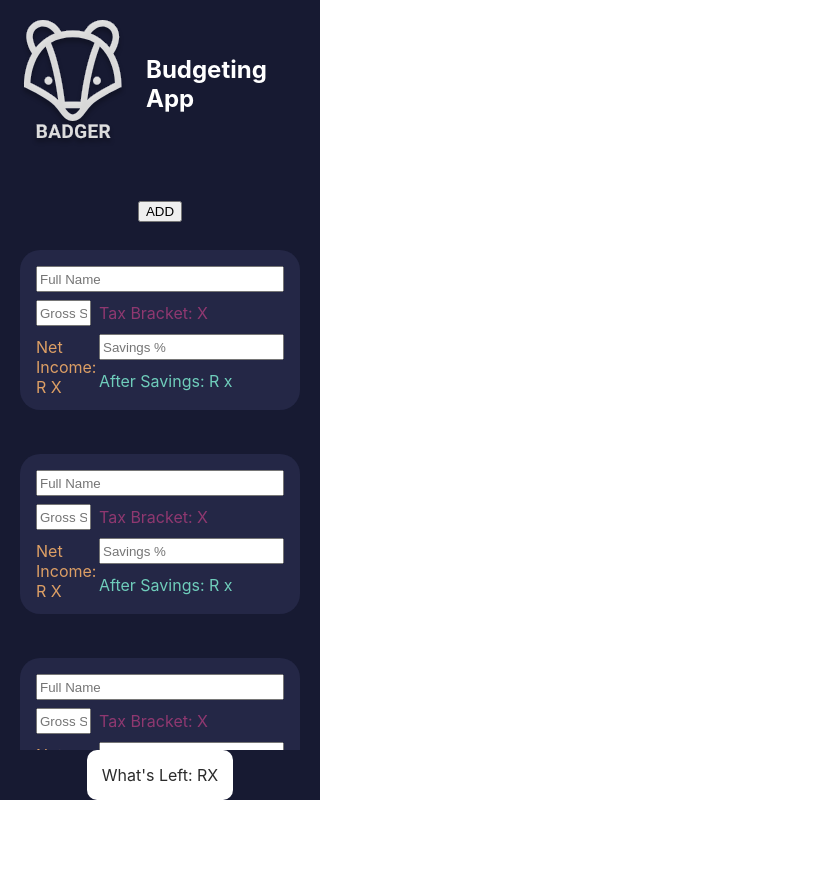
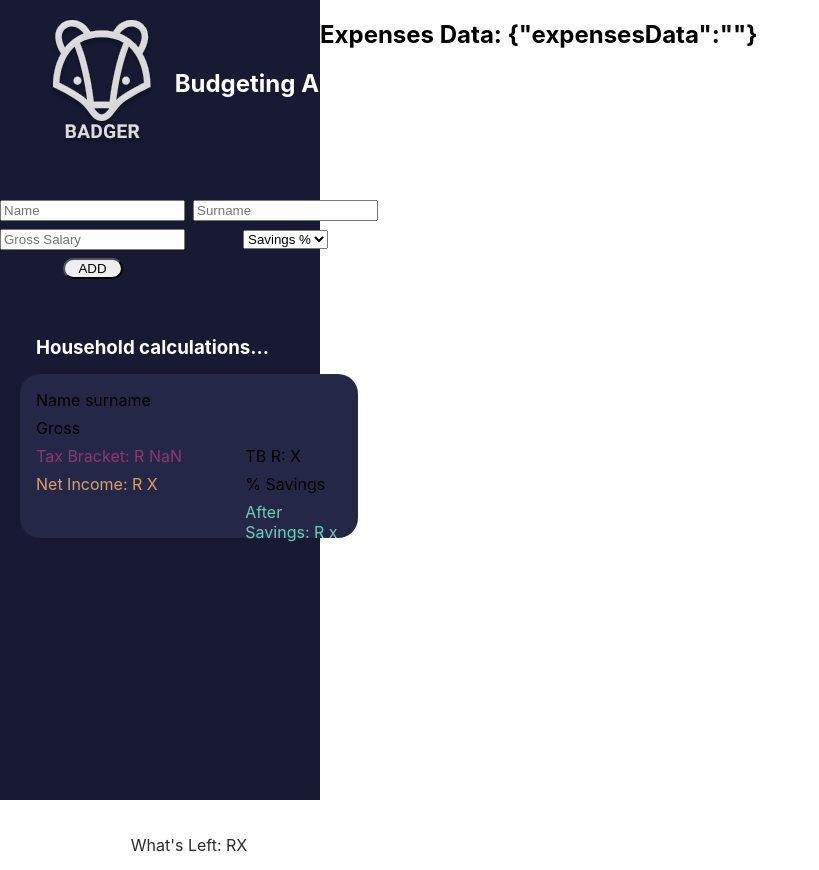
Before and after one commit to shanrescheepers/badger-budget-app, a React (Create React App) app: page / in a window 1280 px wide. Shown: the whole page, without its empty margins (0-819 px from the left). Before the commit the page ends 800 px from the top, so only its background shows below. Built offline with nearby package versions, Linux system fonts and the light colour scheme.

Commit message:
FT Income & Tax Bracket Functionality

```diff
--- a/src/App.js
+++ b/src/App.js
@@ -1,14 +1,22 @@
 import './App.css';
 import Income from './components/income/Income';
+import Expenses from './components/expenses/Expenses';
+import { useState } from 'react';
 
 function App() {
+  const [data, setData] = useState('');
+
+  const householdIncomeData = (childdata) => {
+    setData(childdata);
+  }
+
   return (
     <div className="App">
       <div>
-        <Income />
+        <Income householdIncomeData={householdIncomeData} />
       </div>
       <div className='dashboard-grid'>
-
+        <Expenses expensesData={data} />
       </div>
     </div>
   );
--- /dev/null
+++ b/src/components/expenses/Expenses.js
@@ -0,0 +1,13 @@
+import { useEffect } from "react";
+
+
+function Expenses(expensesData) {
+
+    return (
+        <section>
+            <h1>Expenses Data: {JSON.stringify(expensesData)}</h1>
+        </section>
+    );
+}
+
+export default Expenses;
--- a/src/components/income/Income.js
+++ b/src/components/income/Income.js
@@ -1,63 +1,105 @@
 import './Income.scss';
 import logo from '../../assets/badger.svg';
+import React from 'react';
+import { useState } from 'react';
 
-function Income() {
+function Income({ householdIncomeData }) {
+    // household income data kan nou inkom, maar gaan na parent toe gestuur
+    const [incomeData, setIncomeData] = useState({});
+
+    const handleSubmit = (event) => {
+        event.preventDefault();
+        calculateTax(incomeData.gross)
+    }
+
+    const handleChange = (event) => {
+        const name = event.target.name;
+        const value = event.target.value;
+        setIncomeData(values => ({ ...values, [name]: value }))
+    }
+
+    const calculateTax = (gross) => {
+        var yearlyGross = gross * 12;
+        var yearlyNet = 0;
+
+        var taxDiff = 0;
+
+        if (yearlyGross <= 226000) {
+            // tax bracket
+            yearlyNet = yearlyGross - (yearlyGross * 0.18);
+        } else if (yearlyGross <= 353100) {
+            // tax diff, enige iets meer as 226000, alles meer as dit, 26% van dit word getax.
+            taxDiff = yearlyGross - 226000;
+            taxDiff = taxDiff * 0.26;
+            yearlyNet = yearlyGross - taxDiff - 40680;
+        } else if (yearlyGross <= 488700) {
+            // tax diff, enige iets meer as 226000, alles meer as dit, 26% van dit word getax.
+            taxDiff = yearlyGross - 353101;
+            taxDiff = taxDiff * 0.31;
+            yearlyNet = yearlyGross - taxDiff - 73726;
+        } else if (yearlyGross <= 641400) {
+            // tax diff, enige iets meer as 226000, alles meer as dit, 26% van dit word getax.
+            taxDiff = yearlyGross - 488700;
+            taxDiff = taxDiff * 0.36;
+            yearlyNet = yearlyGross - taxDiff - 115762;
+        } else if (yearlyGross <= 817600) {
+            // tax diff, enige iets meer as 226000, alles meer as dit, 26% van dit word getax.
+            taxDiff = yearlyGross - 641400;
+            taxDiff = taxDiff * 0.39;
+            yearlyNet = yearlyGross - taxDiff - 170734;
+        } else if (yearlyGross <= 1731600) {
+            // tax diff, enige iets meer as 226000, alles meer as dit, 26% van dit word getax.
+            taxDiff = yearlyGross - 817600;
+            taxDiff = taxDiff * 0.41;
+            yearlyNet = yearlyGross - taxDiff - 239452;
+        } else {
+            taxDiff = yearlyGross - 1731600;
+            taxDiff = taxDiff * 0.45;
+            yearlyNet = yearlyGross - taxDiff - 614192;
+        }
+        console.log(Math.round(yearlyNet / 12 * 100) / 100);
+        return Math.round(yearlyNet / 12 * 100) / 100
+    }
+
     return (
         <section className="income">
             <div className='income__header'>
                 <img className='income__header__image' src={logo} />
                 <h1 className='income__header__title'>Budgeting App</h1>
             </div>
-            <div className='income__add-button'>
-                <button onClick={""}>ADD</button>
-            </div>
+            <form onSubmit={handleSubmit} className='income__add'>
+                <input name='name' onChange={handleChange} placeholder='Name'></input>
+                <input name='surname' onChange={handleChange} placeholder='Surname'></input>
+                <input onChange={handleChange} name='gross' placeholder='Gross Salary'></input>
+
+                <select onChange={handleChange} defaultValue={"DEFAULT"} name='savePercentage' placeholder='Select Saving %' >
+                    <option value="DEFAULT" disabled >Savings %</option>
+                    <option value="0.05">5%</option>
+                    <option value="0.1">10%</option>
+                    <option value="0.15">15%</option>
+                    <option value="0.20">20%</option>
+                    <option value="0.25">25%</option>
+                    <option value="0.30">30%</option>
+                </select>
+
+                <button type='submit' className='income__add__button'>ADD</button>
+            </form>
             <div className='income__household'>
-                {/* FOR LOOP */}
-                <div className='income__household__card'>
-                    <input className='income__household__card__ns' placeholder='Full Name'></input>
-                    <input className='income__household__card__gross' placeholder='Gross Salary'></input>
-                    <span className='income__household__card__taxb'>Tax Bracket: X</span>
+                <h3 className='income__household__title'>Household calculations...</h3>
+                <div className='income__household__card' >
+                    <span className='income__household__card__ns' >Name surname</span>
+                    <span className='income__household__card__gross'>Gross</span>
+                    <span className='income__household__card__taxb'>Tax Bracket: R {calculateTax(incomeData.gross)}</span>
+                    <span className='income__household__card__taxb-amount'>TB R: X</span>
                     <span className='income__household__card__net'>Net Income: R X</span>
-                    <input className='income__household__card__save' placeholder='Savings %'></input>
-                    <span className='income__household__card__pocket'>After Savings: R x</span>
-                </div>
-                <div className='income__household__card'>
-                    <input className='income__household__card__ns' placeholder='Full Name'></input>
-                    <input className='income__household__card__gross' placeholder='Gross Salary'></input>
-                    <span className='income__household__card__taxb'>Tax Bracket: X</span>
-                    <span className='income__household__card__net'>Net Income: R X</span>
-                    <input className='income__household__card__save' placeholder='Savings %'></input>
-                    <span className='income__household__card__pocket'>After Savings: R x</span>
-                </div>
-                <div className='income__household__card'>
-                    <input className='income__household__card__ns' placeholder='Full Name'></input>
-                    <input className='income__household__card__gross' placeholder='Gross Salary'></input>
-                    <span className='income__household__card__taxb'>Tax Bracket: X</span>
-                    <span className='income__household__card__net'>Net Income: R X</span>
-                    <input className='income__household__card__save' placeholder='Savings %'></input>
-                    <span className='income__household__card__pocket'>After Savings: R x</span>
-                </div>
-                <div className='income__household__card'>
-                    <input className='income__household__card__ns' placeholder='Full Name'></input>
-                    <input className='income__household__card__gross' placeholder='Gross Salary'></input>
-                    <span className='income__household__card__taxb'>Tax Bracket: X</span>
-                    <span className='income__household__card__net'>Net Income: R X</span>
-                    <input className='income__household__card__save' placeholder='Savings %'></input>
-                    <span className='income__household__card__pocket'>After Savings: R x</span>
-                </div>
-                <div className='income__household__card'>
-                    <input className='income__household__card__ns' placeholder='Full Name'></input>
-                    <input className='income__household__card__gross' placeholder='Gross Salary'></input>
-                    <span className='income__household__card__taxb'>Tax Bracket: X</span>
-                    <span className='income__household__card__net'>Net Income: R X</span>
-                    <input className='income__household__card__save' placeholder='Savings %'></input>
+                    <span className='income__household__card__save'>% Savings</span>
                     <span className='income__household__card__pocket'>After Savings: R x</span>
                 </div>
             </div>
             <div className='income__total'>
                 <span className='income__total__text'>What's Left: RX</span>
             </div>
-        </section>
+        </section >
     );
 }
 
--- a/src/components/income/Income.scss
+++ b/src/components/income/Income.scss
@@ -3,7 +3,7 @@
 .income {
   display: grid;
   grid-template-columns: 1fr;
-  grid-template-rows: 200px 30px auto;
+  grid-template-rows: 200px 100px auto;
   justify-items: center;
   align-items: start;
   background-color: $background-color;
@@ -25,20 +25,38 @@
     }
   }
 
+  &__add {
+    display: grid;
+    grid-template-columns: 1fr 1fr;
+    grid-template-rows: 1fr 1fr;
+    grid-gap: 8px;
+    place-items: center;
+
+    &__button {
+      border-radius: 30px;
+      width: 60px;
+    }
+  }
+
   &__household {
     display: grid;
-    grid-template-rows: auto;
+    grid-template-rows: 50px auto;
     grid-template-columns: 1fr;
     grid-gap: 4px;
     overflow-y: scroll;
     height: 65vh;
 
+    &__title {
+      color: #ffff;
+      padding: 16px;
+      margin: 20px;
+    }
 
     &__card {
       display: grid;
       height: fit-content;
       grid-template-columns: repeat(3, 1fr);
-      grid-template-rows: repeat(4, 1fr);
+      grid-template-rows: repeat(5, 1fr);
       align-items: center;
       grid-gap: 8px;
       margin: 20px;
@@ -47,7 +65,8 @@
       border-radius: 20px;
       grid-template-areas:
         "ns ns ns"
-        "gross gross taxb"
+        "gross gross ."
+        "taxb taxb taxb-amount"
         "net net save"
         ". . pocket"
       ;
@@ -65,6 +84,11 @@
       &__taxb {
         grid-area: taxb;
         color: $pink-variant;
+        height: 20px;
+      }
+
+      &__taxb-amount {
+        grid-area: taxb-amount;
         height: 20px;
       }
 
```
